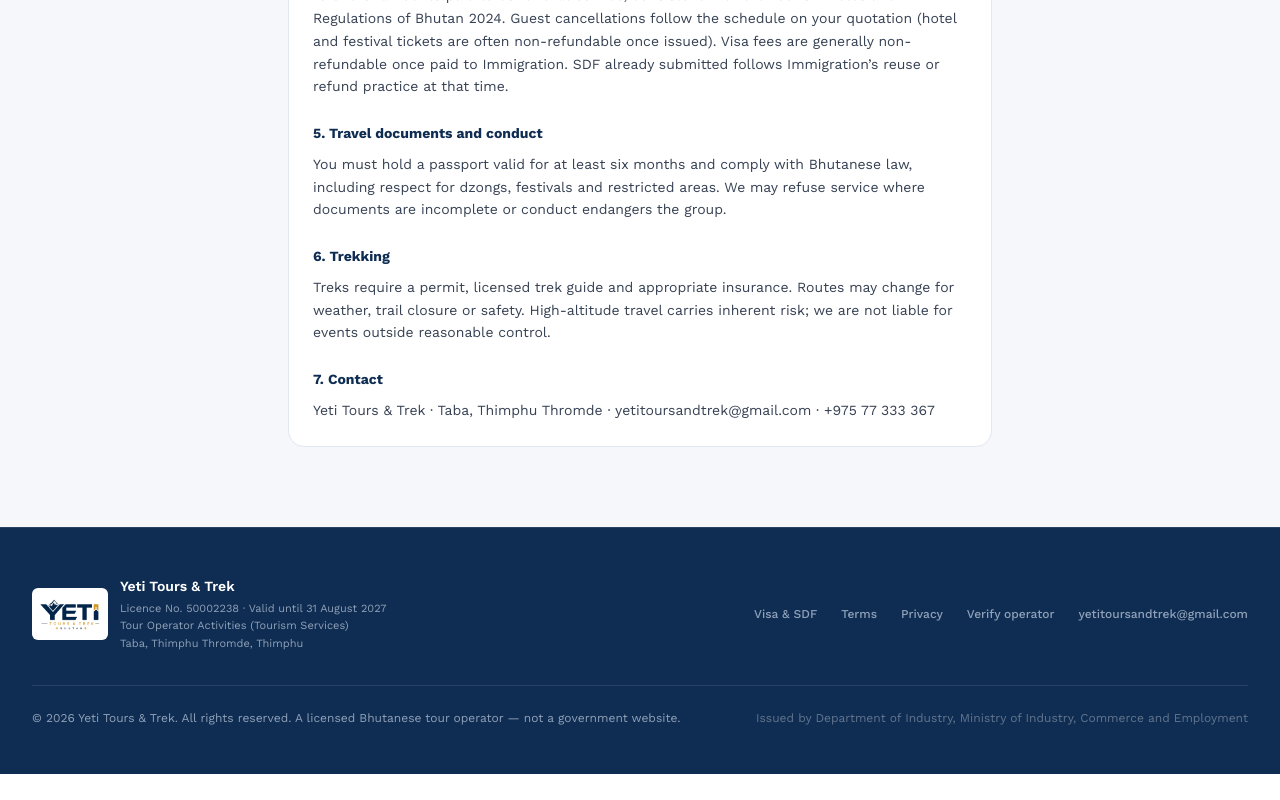
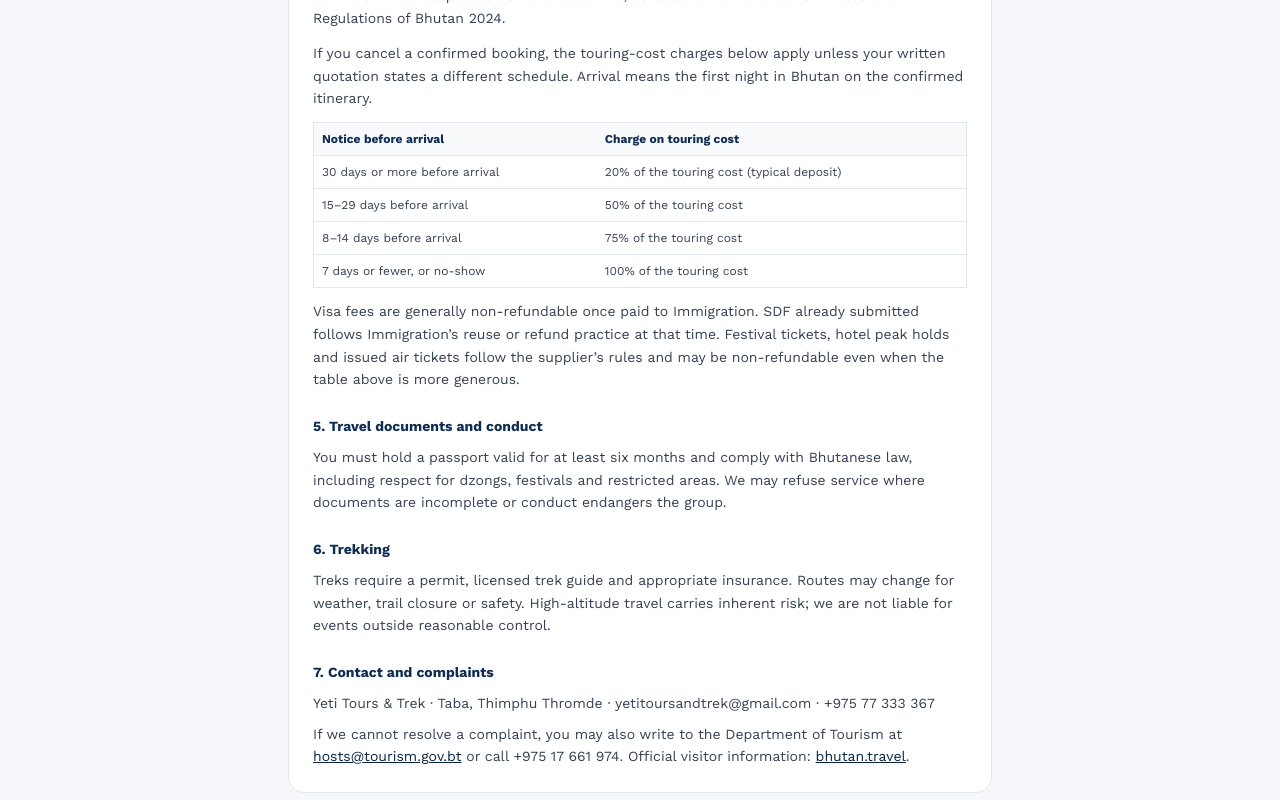
Before and after one commit to sonukumar95128-byte/Yeti-Tours-and-Treck, a Next.js app: page /terms in a window 1280 px wide. Shown: the part 800-1600 px from the top of the page. Before the commit the page ends 1574 px from the top, so only its background shows below. Built offline with nearby package versions, Linux system fonts and the light colour scheme.

Commit message:
Add guest cancellation table and DoT complaint contacts

```diff
--- a/src/app/terms/page.tsx
+++ b/src/app/terms/page.tsx
@@ -1,7 +1,7 @@
 import type { Metadata } from "next";
 import Link from "next/link";
 import SectionDivider from "@/components/site/SectionDivider";
-import { COMPANY } from "@/lib/bhutan";
+import { CANCELLATION, COMPANY } from "@/lib/bhutan";
 
 export const metadata: Metadata = {
   title: "Terms of booking",
@@ -51,13 +51,39 @@
           </section>
           <section>
             <h2 className="font-bold text-ink mb-2">4. Cancellation and refunds</h2>
-            <p>
+            <p className="mb-3">
               If we cancel a confirmed service for reasons within our control, you are entitled to a
               full refund of amounts paid to us for that service, consistent with the Tourism Rules
-              and Regulations of Bhutan 2024. Guest cancellations follow the schedule on your
-              quotation (hotel and festival tickets are often non-refundable once issued). Visa fees
-              are generally non-refundable once paid to Immigration. SDF already submitted follows
-              Immigration’s reuse or refund practice at that time.
+              and Regulations of Bhutan 2024.
+            </p>
+            <p className="mb-3">
+              If you cancel a confirmed booking, the touring-cost charges below apply unless your
+              written quotation states a different schedule. Arrival means the first night in Bhutan
+              on the confirmed itinerary.
+            </p>
+            <div className="overflow-x-auto mb-3">
+              <table className="w-full text-left text-xs border border-slate-200">
+                <thead className="bg-slate-50">
+                  <tr>
+                    <th className="p-2 font-bold text-ink">Notice before arrival</th>
+                    <th className="p-2 font-bold text-ink">Charge on touring cost</th>
+                  </tr>
+                </thead>
+                <tbody>
+                  {CANCELLATION.map((row) => (
+                    <tr key={row.when} className="border-t border-slate-200">
+                      <td className="p-2">{row.when}</td>
+                      <td className="p-2">{row.touring}</td>
+                    </tr>
+                  ))}
+                </tbody>
+              </table>
+            </div>
+            <p>
+              Visa fees are generally non-refundable once paid to Immigration. SDF already submitted
+              follows Immigration’s reuse or refund practice at that time. Festival tickets, hotel
+              peak holds and issued air tickets follow the supplier’s rules and may be
+              non-refundable even when the table above is more generous.
             </p>
           </section>
           <section>
@@ -77,9 +103,25 @@
             </p>
           </section>
           <section>
-            <h2 className="font-bold text-ink mb-2">7. Contact</h2>
+            <h2 className="font-bold text-ink mb-2">7. Contact and complaints</h2>
+            <p className="mb-2">
+              {COMPANY.legalName} · {COMPANY.location} · {COMPANY.email} · {COMPANY.phone}
+            </p>
             <p>
-              {COMPANY.legalName} · {COMPANY.location} · {COMPANY.email} · {COMPANY.phone}
+              If we cannot resolve a complaint, you may also write to the Department of Tourism at{" "}
+              <a href={`mailto:${COMPANY.dotEmail}`} className="text-forest underline">
+                {COMPANY.dotEmail}
+              </a>{" "}
+              or call {COMPANY.dotPhone}. Official visitor information:{" "}
+              <a
+                href="https://bhutan.travel/faqs"
+                className="text-forest underline"
+                target="_blank"
+                rel="noopener noreferrer"
+              >
+                bhutan.travel
+              </a>
+              .
             </p>
           </section>
         </div>
--- a/src/components/home/TravelGuide.tsx
+++ b/src/components/home/TravelGuide.tsx
@@ -23,8 +23,9 @@
   {
     q: "Do I have to book a licensed operator?",
     a: [
-      "Yeti Tours & Trek holds Licence No. 50002238 for Tour Operator Activities (Tourism Services), issued by the Department of Industry, Ministry of Industry, Commerce and Employment, valid until 31 August 2027. Office: Taba, Thimphu Thromde.",
-      "International visitors travel with a licensed Bhutanese guide. Treks need a trek permit and licensed trek guide. Overnight stays are in Department of Tourism–certified hotels or registered homestays.",
+      "No. Since 2022 guests may book hotels, a guide and transport separately. A licensed operator is the simpler path for visa or permit, SDF, certified stays and a single invoice.",
+      "Treks still need an accredited operator or trek guide, a trek permit and travel insurance that covers evacuation.",
+      "Yeti Tours & Trek holds Licence No. 50002238 for Tour Operator Activities (Tourism Services), Taba, Thimphu Thromde, valid until 31 August 2027. Check the listing on services.bhutan.travel.",
     ],
   },
   {
```
